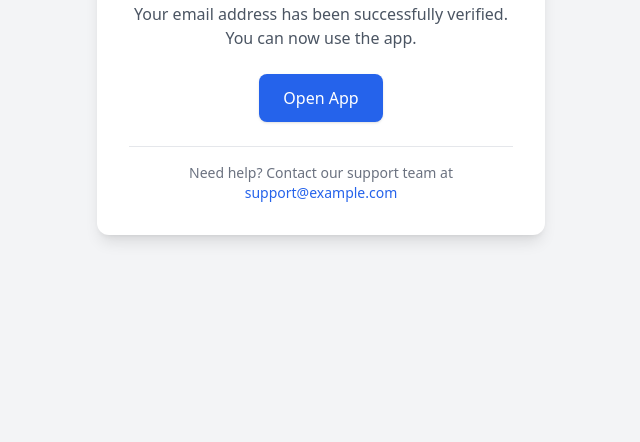
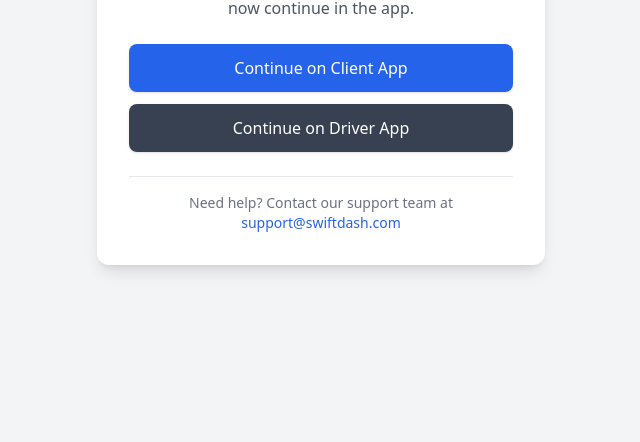
Before and after one commit to Reynold-Boliver/swiftdash_delivery_public_sites, a plain HTML site: page confirm_account_site/index.html in a window 1280 px wide. Shown: the part 358-800 px from the top of the page, without its empty margins (319-959 px from the left). Drawn offline with nearby package versions, Linux system fonts and the light colour scheme.

Commit message:
feat: added deep link to directly to swiftdash app

```diff
--- a/confirm_account_site/index.html
+++ b/confirm_account_site/index.html
@@ -5,6 +5,19 @@
     <meta name="viewport" content="width=device-width, initial-scale=1.0" />
     <title>Email Confirmed</title>
     <script src="https://cdn.tailwindcss.com"></script>
+    <script>
+        // Optional: fallback redirect if app not installed
+        function openApp(url, fallbackUrl) {
+            const now = Date.now();
+            window.location.href = url;
+            setTimeout(() => {
+                // If app didn't open (still on page after ~1s)
+                if (Date.now() - now < 1500) {
+                    window.location.href = fallbackUrl;
+                }
+            }, 1000);
+        }
+    </script>
 </head>
 <body class="bg-gray-100 font-sans">
 <div class="min-h-screen flex items-center justify-center">
@@ -28,25 +41,32 @@
         <!-- Heading -->
         <h1 class="text-2xl font-bold text-gray-800">Email Confirmed!</h1>
         <p class="mt-2 text-gray-600">
-          Your email address has been successfully verified. You can now use the app.
+            Your email has been successfully verified. You can now continue in the app.
         </p>
 
-        <!-- Open App Button -->
-        <div class="mt-6">
-          <a
-            href="myapp://login"
-            class="inline-block px-6 py-3 bg-blue-600 text-white font-medium rounded-lg shadow hover:bg-blue-700 transition"
+        <!-- Buttons -->
+        <div class="mt-6 space-y-3">
+            <button
+                    onclick="openApp('swiftdashclient://login', '#')"
+                    class="w-full px-6 py-3 bg-blue-600 text-white font-medium rounded-lg shadow hover:bg-blue-700 transition"
             >
-            Open App
-          </a>
+                Continue on Client App
+            </button>
+
+            <button
+                    onclick="openApp('swiftdashdriver://login', '#')"
+                    class="w-full px-6 py-3 bg-gray-700 text-white font-medium rounded-lg shadow hover:bg-gray-800 transition"
+            >
+                Continue on Driver App
+            </button>
         </div>
 
-        <!-- Support Placeholder -->
+        <!-- Support -->
         <div class="mt-6 border-t pt-4">
             <p class="text-sm text-gray-500">
                 Need help? Contact our support team at
-            <a href="mailto:support@example.com" class="text-blue-600 hover:underline">
-              support@example.com
+                <a href="mailto:support@swiftdash.com" class="text-blue-600 hover:underline">
+                    support@swiftdash.com
                 </a>
             </p>
         </div>
```
Lines whose indentation alone changed are shown as unchanged.
